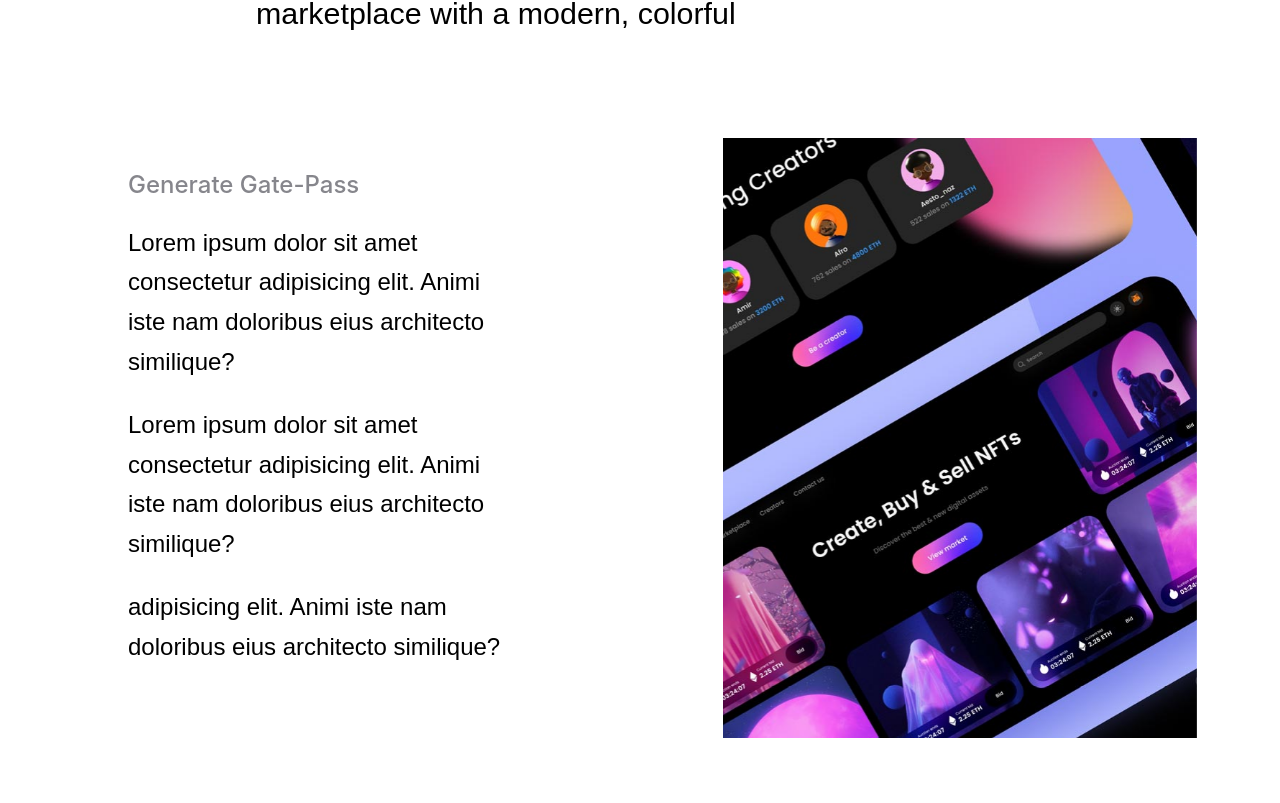
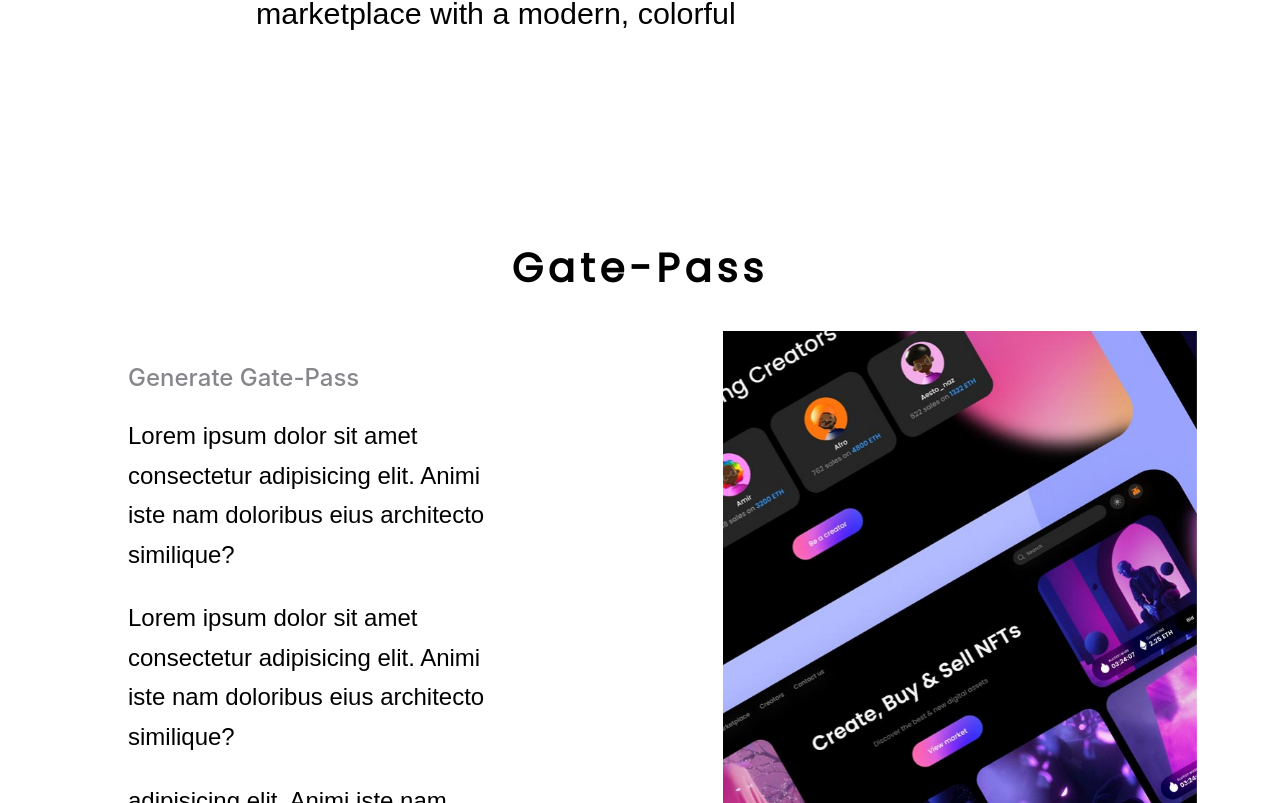
Before and after one commit to paramsgit/devb, a React (Create React App) app: page / in a window 1280 px wide. Shown: the part 3617-4420 px from the top of the page. Built offline with nearby package versions, Linux system fonts and the light colour scheme; a web font is replaced by a local one.

Commit message:
kft done

```diff
--- a/src/files/tost.js
+++ b/src/files/tost.js
@@ -54,7 +54,7 @@
           </div>
 
           <div className='featuresheading'>
-            <div className="ftop">
+            <div className="ftop kft">
             <div className="headingop">Key Features </div>
             </div>
           </div>
@@ -78,7 +78,7 @@
             </div>
 
           </div>
-          <div className='twrem'>
+          <div className='twrem rmtxt' >
 
            <p className='linetext'>We aimed to design, develop and build a secure NFT marketplace with a modern, colorful</p>
 
@@ -86,7 +86,9 @@
           </div>
 
           <div className="gatepass">
-
+          <div className="gatetext">
+                <h2 className='featureheads'>Gate-Pass</h2>
+              </div>
           <div className="gatepassdiv">
             <div className="firstgatepassdiv">
               <div className="gateleft">
--- a/src/mycss.css
+++ b/src/mycss.css
@@ -94,6 +94,9 @@
 .roomtext{
     margin-bottom: 100px;
 }
+.gatepass{
+    margin-top: 200px;
+}
 .featureheads{
     font-family: Poppins;
     letter-spacing: 5px;
@@ -153,4 +156,7 @@
         padding: 0 25px;
         margin: 0;
     }
+    .kft{
+        margin-top: 50px;
+    }
 }
```
